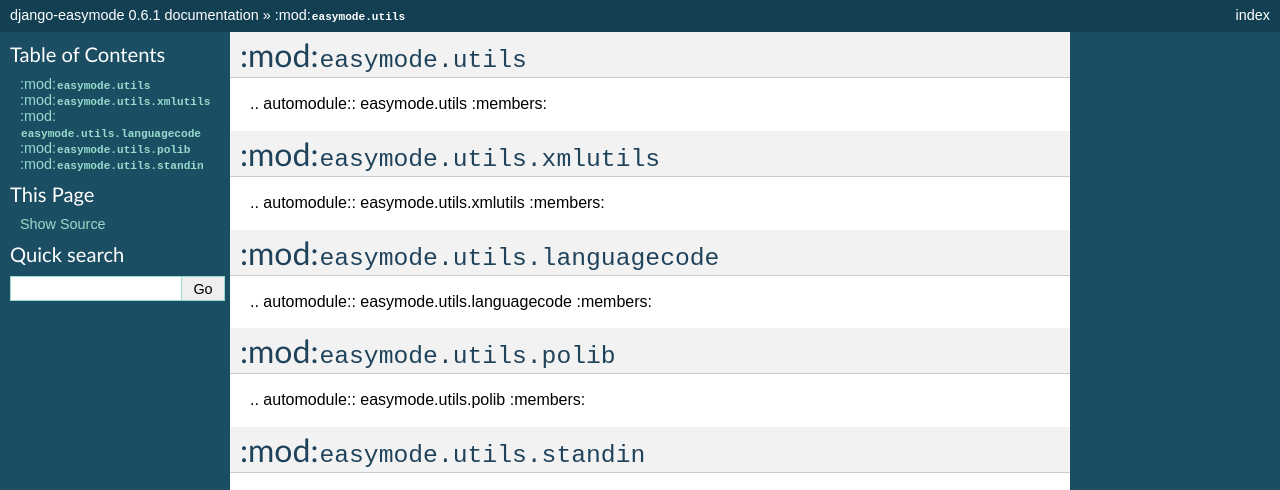
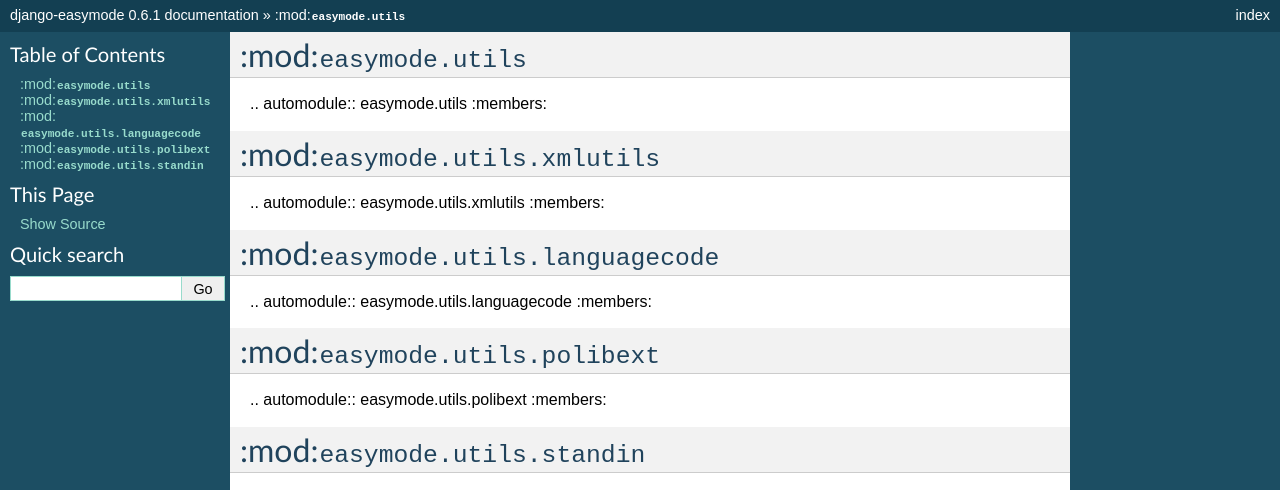
Before and after one commit to specialunderwear/django-easymode, a Sphinx documentation site: the page built from docs/utils/api.md, in a window 1280 px wide. Shown: the top 490 px of the page. Built offline with Sphinx 7.4.7, drawn with Linux system fonts in a browser that asks for light colours.

Commit message:
Moved polib util to polibext to avoid name clashes

```diff
--- a/docs/utils/api.md
+++ b/docs/utils/api.md
@@ -16,10 +16,10 @@
 .. automodule:: easymode.utils.languagecode
     :members:
 
-:mod:`easymode.utils.polib`
-===========================
+:mod:`easymode.utils.polibext`
+==============================
 
-.. automodule:: easymode.utils.polib
+.. automodule:: easymode.utils.polibext
     :members:
 
 :mod:`easymode.utils.standin`
```
Also changed, not shown: 1 other file.
